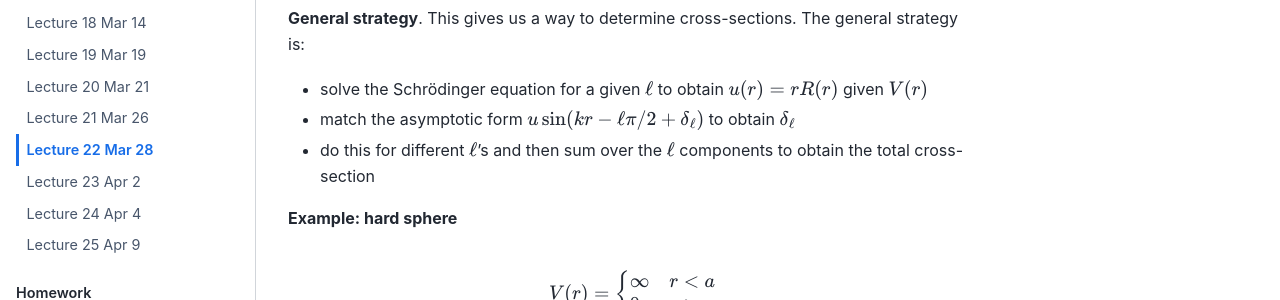
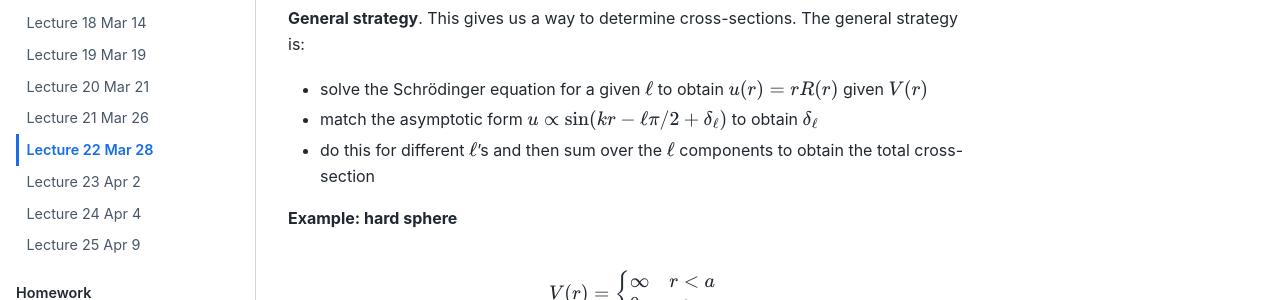
Before and after one commit to andrewcumming/phys457, a Jupyter Book: the page built from lecture22.md, in a window 1280 px wide and 900 px high, scrolled down 4669 px. Shown: the part 151-451 px from the top of the window. Built offline with Jupyter Book 1.0.4 settings and Sphinx 7.4.7 and the Sphinx Book theme 1.1.4, drawn with Linux system fonts in a browser that asks for light colours.

Commit message:
Update lec 22

```diff
--- a/lecture22.md
+++ b/lecture22.md
@@ -116,7 +116,7 @@ $$\int^1_{-1} P_\ell(\mu) P_{\ell^\prime}(\mu) d\mu = {2\over 2\ell+1}\delta_{\e
 
 + solve the Schrödinger equation for a given $\ell$ to obtain $u(r) = rR(r)$ given $V(r)$
 
-+ match the asymptotic form $u\sin(kr -\ell \pi /2 + \delta_\ell)$ to obtain $\delta_\ell$
++ match the asymptotic form $u\propto \sin(kr -\ell \pi /2 + \delta_\ell)$ to obtain $\delta_\ell$
 
 + do this for different $\ell$'s and then sum over the $\ell$ components to obtain the total cross-section
 
```
